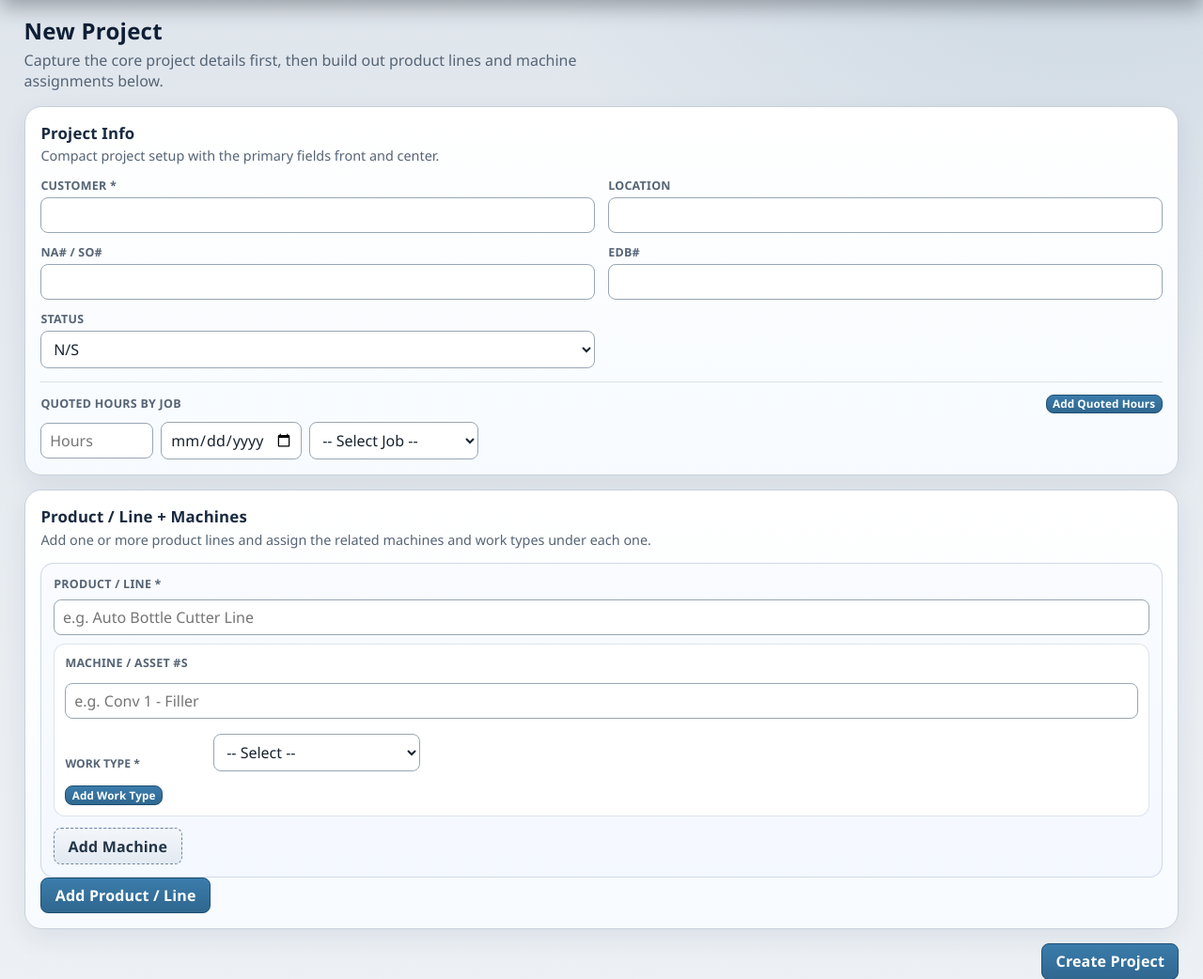
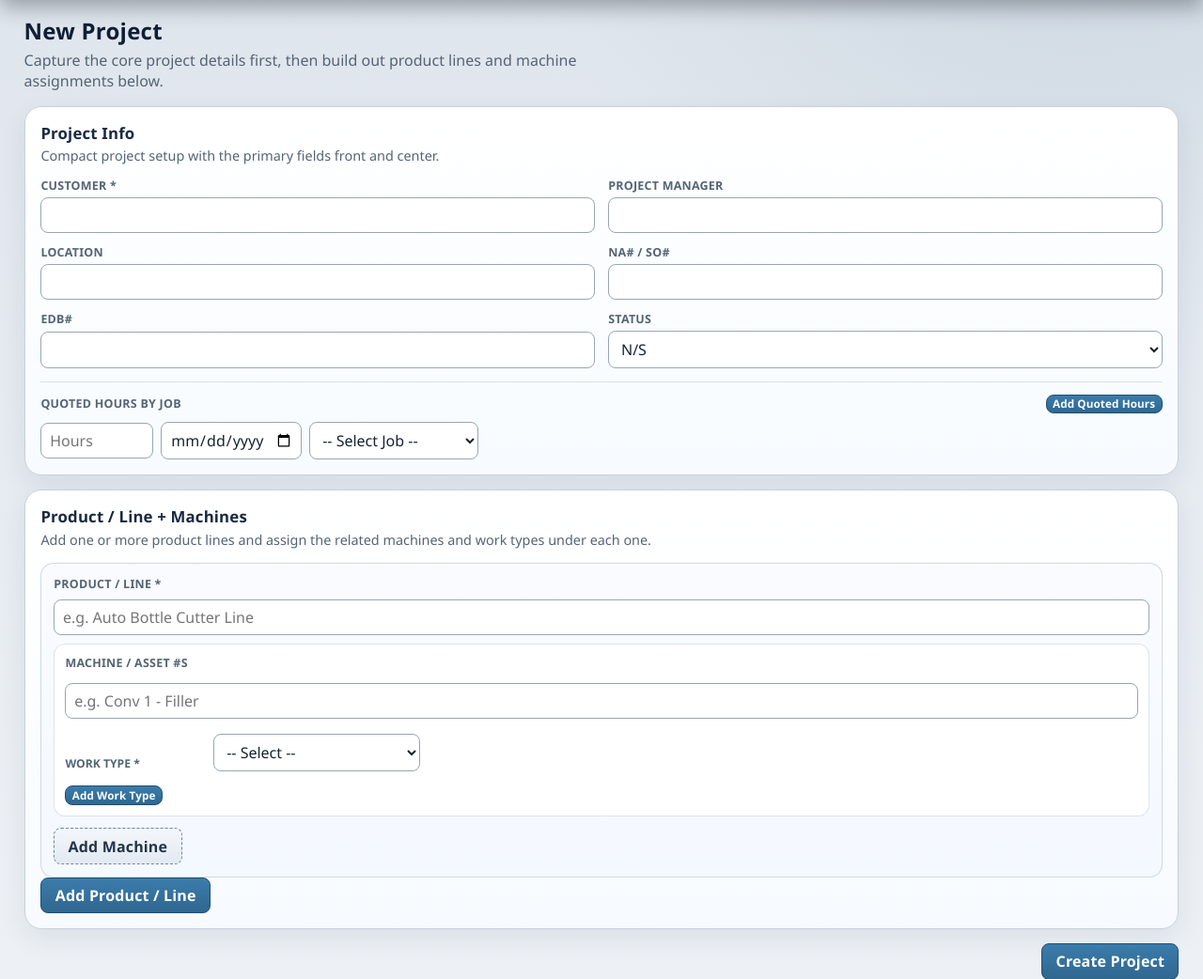
Before and after one commit to AdashAZ/Project-Tracker, a Flask app: page /projects/new in a window 1280 px wide. Shown: the part 68-1110 px from the top of the page at 94% size. Run offline with Flask 3, Linux system fonts and the light colour scheme.

Commit message:
Add project manager field to project records

```diff
--- a/app.py
+++ b/app.py
@@ -1229,6 +1229,7 @@ def create_app():
     def new_project():
         if request.method == "POST":
             customer = request.form.get("customer")
+            project_manager = request.form.get("project_manager")
             location = request.form.get("location")
             na_number = request.form.get("na_number")
             edb_number = request.form.get("edb_number")
@@ -1266,6 +1267,7 @@ def create_app():
 
             project = Project(
                 customer=customer,
+                project_manager=project_manager,
                 location=location,
                 product_line=product_line_specs[0]["product_line_name"] if product_line_specs else None,
                 na_number=na_number,
@@ -2242,6 +2244,7 @@ def create_app():
         project = Project.query.get_or_404(project_id)
 
         customer = request.form.get("customer")
+        project_manager = request.form.get("project_manager")
         location = request.form.get("location")
         product_line = request.form.get("product_line")
         na_number = request.form.get("na_number")
@@ -2253,6 +2256,8 @@ def create_app():
 
         if customer is not None:
             project.customer = customer
+        if project_manager is not None:
+            project.project_manager = project_manager
         if location is not None:
             project.location = location
         if product_line is not None:
@@ -2684,7 +2689,7 @@ def ensure_machine_job_schema():
     db.session.commit()
 
 def ensure_project_schema():
-    """Add created_at field to existing projects and set default values"""
+    """Ensure legacy project tables have newer project fields."""
     existing_cols = {
         row[1]
         for row in db.session.execute(text("PRAGMA table_info(projects)")).fetchall()
@@ -2697,6 +2702,10 @@ def ensure_project_schema():
 
     if "expenses_submitted_date" not in existing_cols:
         db.session.execute(text("ALTER TABLE projects ADD COLUMN expenses_submitted_date DATE"))
+        db.session.commit()
+
+    if "project_manager" not in existing_cols:
+        db.session.execute(text("ALTER TABLE projects ADD COLUMN project_manager VARCHAR(255)"))
         db.session.commit()
 
     # Set created_at for existing projects that don't have it
@@ -2713,4 +2722,4 @@ def ensure_project_schema():
 
 if __name__ == "__main__":
     app = create_app()
-    app.run(debug=True)
+    app.run(host="127.0.0.1", port=5000, debug=False)
--- a/models.py
+++ b/models.py
@@ -11,6 +11,7 @@ class Project(db.Model):
     id = db.Column(db.Integer, primary_key=True)
 
     customer = db.Column(db.String(255), nullable=False)
+    project_manager = db.Column(db.String(255))
     location = db.Column(db.String(255))
     product_line = db.Column(db.String(255))
     na_number = db.Column(db.String(100))   # NA# / SO#
--- a/templates/project_detail.html
+++ b/templates/project_detail.html
@@ -27,6 +27,7 @@
           </dd>
         </div>
         <div><dt>Customer</dt><dd>{{ project.customer or 'N/A' }}</dd></div>
+        <div><dt>Project Manager</dt><dd>{{ project.project_manager or 'N/A' }}</dd></div>
         <div><dt>Location</dt><dd>{{ project.location or 'N/A' }}</dd></div>
         <div><dt>NA# / SO#</dt><dd>{{ project.na_number or 'N/A' }}</dd></div>
         <div><dt>EDB#</dt><dd>{{ project.edb_number or 'N/A' }}</dd></div>
@@ -143,6 +144,11 @@
       <div class="form-group">
         <label for="customer">Customer</label>
         <input type="text" id="customer" name="customer" value="{{ project.customer }}">
+      </div>
+
+      <div class="form-group">
+        <label for="project_manager">Project Manager</label>
+        <input type="text" id="project_manager" name="project_manager" value="{{ project.project_manager }}">
       </div>
 
       <div class="form-group">
--- a/templates/project_form.html
+++ b/templates/project_form.html
@@ -26,6 +26,11 @@
         <div class="new-project-field">
           <label for="customer">Customer *</label>
           <input type="text" id="customer" name="customer" required>
+        </div>
+
+        <div class="new-project-field">
+          <label for="project_manager">Project Manager</label>
+          <input type="text" id="project_manager" name="project_manager">
         </div>
 
         <div class="new-project-field">
```
Also changed, not shown: 1 other file.
